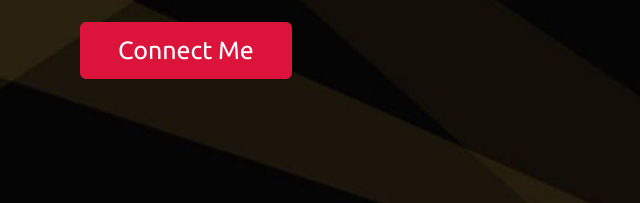
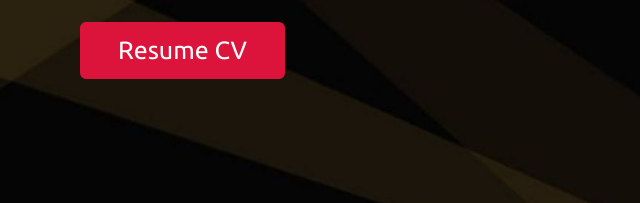
Before and after one commit to Amanchoudhary192002/Aman_portfolio, a plain HTML site: page index.html in a window 1280 px wide. Shown: the part 446-649 px from the top of the page, 0-640 px from the left. Drawn offline with nearby package versions, Linux system fonts and the light colour scheme.

Commit message:
added resume

```diff
--- a/index.html
+++ b/index.html
@@ -56,7 +56,7 @@
                 <div class="text-1">Hello, my name is</div>
                 <div class="text-2">Aman choudhary</div>
                 <div class="text-3">and I'm a <span class="typing2"></span></div>
-                <a href="#contact">Connect Me</a>
+                <a href="Aman Choudhary.pdf">Resume CV </a>
 
             </div>
         </div>
```
Also changed, not shown: 1 other file.
